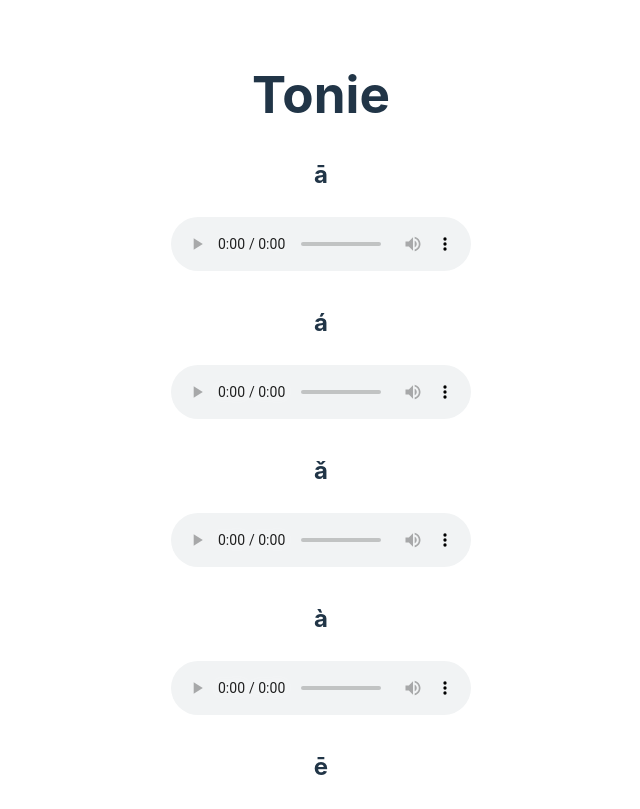
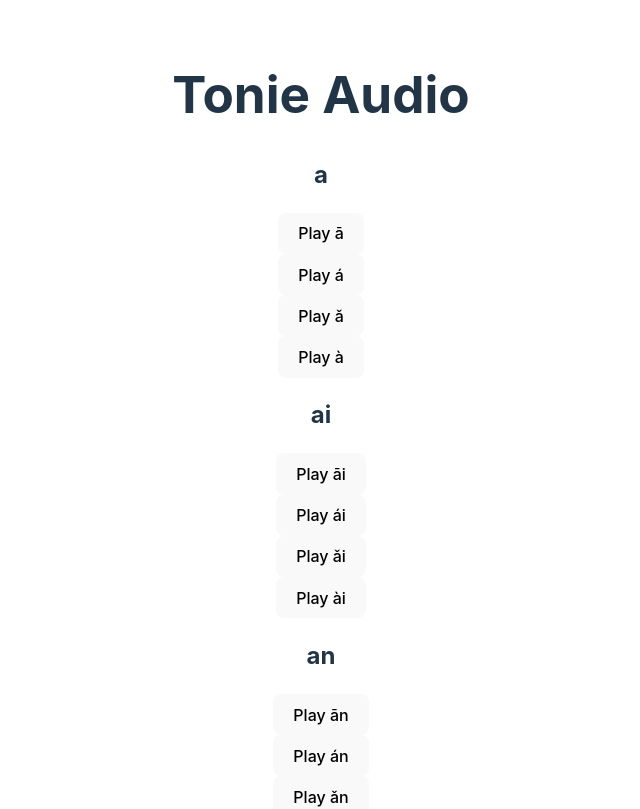
Before and after one commit to aileks/tonie-mandarin, a React (Vite) app: page / in a window 1280 px wide. Shown: the top 809 px of the page, without its empty margins (319-959 px from the left). Built offline with nearby package versions, Linux system fonts and the light colour scheme.

Commit message:
mapping done (for now)

```diff
--- a/src/App.tsx
+++ b/src/App.tsx
@@ -1,65 +1,15 @@
-import { useState, useEffect } from 'react';
 import './App.css';
-import tonesData from './assets/tones.json';
+import toneData from './assets/tones.json';
 import audioData from './assets/audio.json';
+import AudioDisplay from './components/AudioDisplay';
 
-type Tones = {
-  [syllable: string]: {
-    [tone: string]: string;
-  };
-};
-
-type Audio = {
-  [key: string]: string;
-};
-
-type ToneAudioMap = {
-  syllable: string;
-  tone: number;
-  pinyin: string;
-  audio: string | null;
-};
-
-function App() {
-  const [toneAudioMap, setToneAudioMap] = useState<ToneAudioMap[]>([]);
-
-  useEffect(() => {
-    const tonesWithAudio: ToneAudioMap[] = Object.entries(
-      tonesData as Tones
-    ).flatMap(([syllable, tones]) =>
-      Object.entries(tones).map(([tone, pinyin]) => ({
-        syllable,
-        tone: parseInt(tone, 10),
-        pinyin,
-        audio: (audioData as Audio)[`${syllable}${tone}`] || null,
-      }))
-    );
-
-    setToneAudioMap(tonesWithAudio);
-  }, []);
-
+export default function App() {
   return (
     <div>
-      <h1>Tonie</h1>
-
-      <div>
-        {toneAudioMap.map(({ syllable, tone, pinyin, audio }) => (
-          <h2 key={`${syllable}${tone}`}>
-            <p>{pinyin}</p>
-            {audio ?
-              <audio controls>
-                <source
-                  src={audio}
-                  type='audio/mpeg'
-                />
-                Your browser does not support the audio element.
-              </audio>
-            : <span>Audio not available</span>}
-          </h2>
-        ))}
-      </div>
+      <AudioDisplay
+        audioData={audioData}
+        toneData={toneData}
+      />
     </div>
   );
 }
-
-export default App;
--- /dev/null
+++ b/src/components/AudioDisplay.tsx
@@ -0,0 +1,81 @@
+import React, { useRef } from 'react';
+
+interface AudioData {
+  [key: string]: string;
+}
+
+interface ToneData {
+  [key: string]: {
+    [key: string]: string;
+  };
+}
+
+interface AudioDisplayProps {
+  audioData: AudioData;
+  toneData: ToneData;
+}
+
+const AudioDisplay: React.FC<AudioDisplayProps> = ({ audioData, toneData }) => {
+  const audioRef = useRef<HTMLAudioElement | null>(null);
+
+  const getText = (syllable: string): string => {
+    const base = syllable.slice(0, -1);
+    const tone = syllable.slice(-1);
+    const vowels = ['a', 'e', 'i', 'o', 'u', 'ü'];
+    let vowelToModify = '';
+
+    for (const vowel of vowels) {
+      if (base.includes(vowel)) {
+        vowelToModify = vowel;
+        break;
+      }
+    }
+
+    if (!vowelToModify || !toneData[vowelToModify]) {
+      return syllable;
+    }
+
+    return base.replace(vowelToModify, toneData[vowelToModify][tone]);
+  };
+
+  const playAudio = (url: string) => {
+    if (audioRef.current) {
+      audioRef.current.src = url;
+      audioRef.current.play();
+    }
+  };
+
+  const groupedSyllables: { [key: string]: string[] } = {};
+  Object.keys(audioData).forEach(syllable => {
+    const base = syllable.slice(0, -1);
+    if (!groupedSyllables[base]) {
+      groupedSyllables[base] = [];
+    }
+    groupedSyllables[base].push(syllable);
+  });
+
+  return (
+    <div>
+      <audio ref={audioRef} />
+
+      <h1>Tonie Audio</h1>
+
+      {Object.entries(groupedSyllables).map(([base, syllables]) => (
+        <div key={base}>
+          <h2>{base}</h2>
+          <div>
+            {syllables.map(syllable => (
+              <div key={syllable}>
+                <button onClick={() => playAudio(audioData[syllable])}>
+                  Play {getText(syllable)}
+                </button>
+              </div>
+            ))}
+          </div>
+        </div>
+      ))}
+    </div>
+  );
+};
+
+export default AudioDisplay;
```
